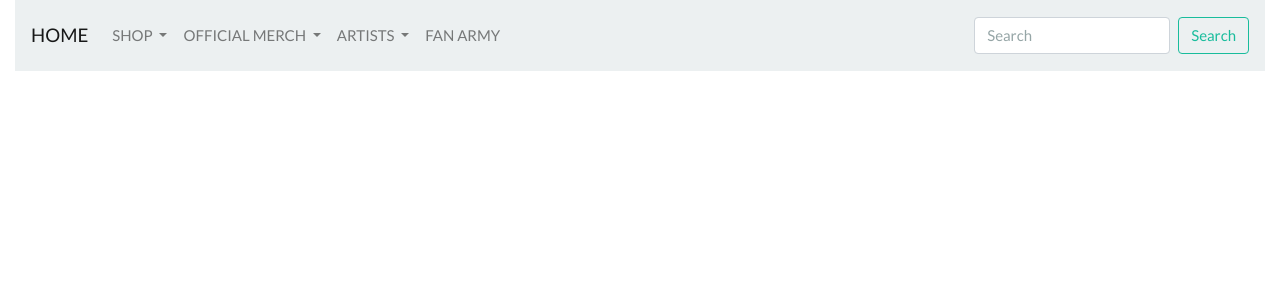
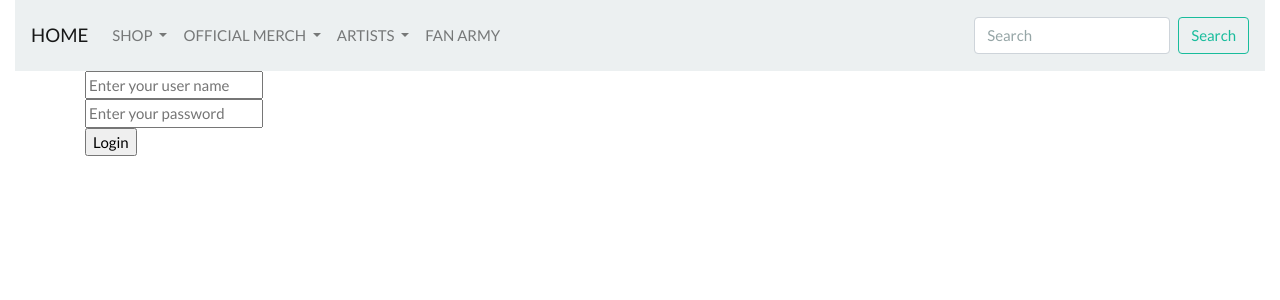
Before and after one commit to lightt77/StoredSoul, an Angular app in the folder webapp/: page /login in a window 1280 px wide. Before the commit this address led to /. Shown: the top 300 px of the page. Built offline with nearby package versions, Linux system fonts and the light colour scheme.

Commit message:
Add basic login form component to ui

```diff
--- /dev/null
+++ b/webapp/src/app/components/login/login.component.html
@@ -0,0 +1,11 @@
+<div class="container">
+  <div class="row">
+    <div class="col">
+      <form #loginForm="ngForm" (ngSubmit)="onLoginSubmit(loginForm.value)">
+        <input type="text" name="userName" title="User Name" placeholder="Enter your user name" ngModel><br>
+        <input type="password" name="password" title="Password" placeholder="Enter your password" ngModel><br>
+        <input type="submit" value="Login">
+      </form>
+    </div>
+  </div>
+</div>
--- /dev/null
+++ b/webapp/src/app/components/login/login.component.ts
@@ -0,0 +1,21 @@
+import { HttpClient } from '@angular/common/http';
+import { Component, OnInit } from '@angular/core';
+import { environment } from '../../../environments/environment';
+
+@Component({
+  selector: 'app-login',
+  templateUrl: './login.component.html',
+  styleUrls: ['./login.component.css']
+})
+export class LoginComponent implements OnInit {
+
+  constructor(private httpClient: HttpClient) { }
+
+  ngOnInit() {
+  }
+
+  onLoginSubmit(fields: any) {
+    this.httpClient.post(environment.baseServerUrl + "login", { "emailId": fields.userName, "password": fields.password })
+      .subscribe(data => console.log(data));
+  }
+}
--- a/webapp/src/environments/environment.ts
+++ b/webapp/src/environments/environment.ts
@@ -3,7 +3,8 @@
 // The list of file replacements can be found in `angular.json`.
 
 export const environment = {
-  production: false
+  production: false,
+  baseServerUrl: "http://localhost:8080/"
 };
 
 /*
```
Also changed, not shown: webapp/src/app/app.module.ts (+12 -8 lines), webapp/src/app/components/login/login.component.css (added), 1 other file (tests, documents, lock files or other folders).
